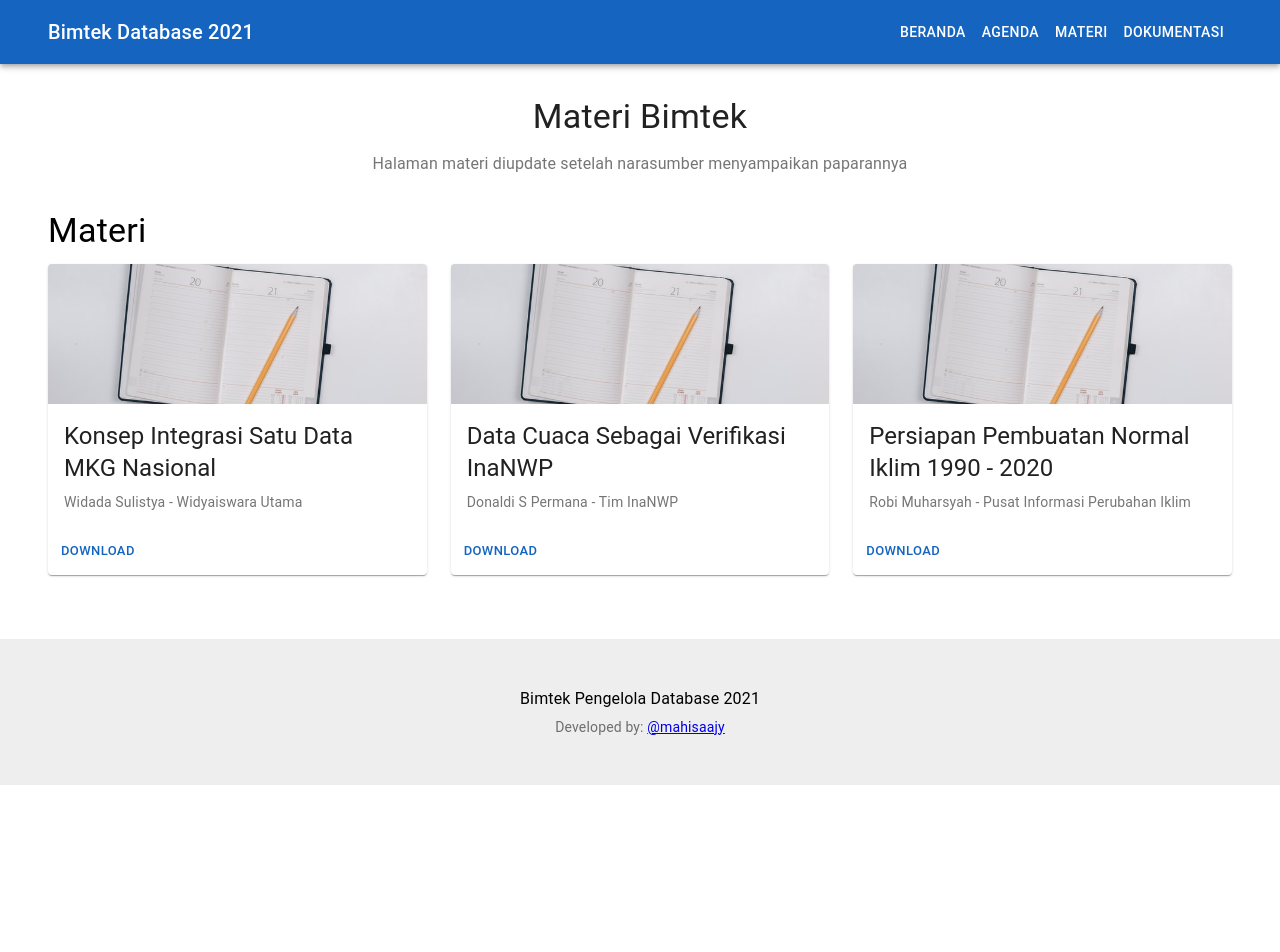
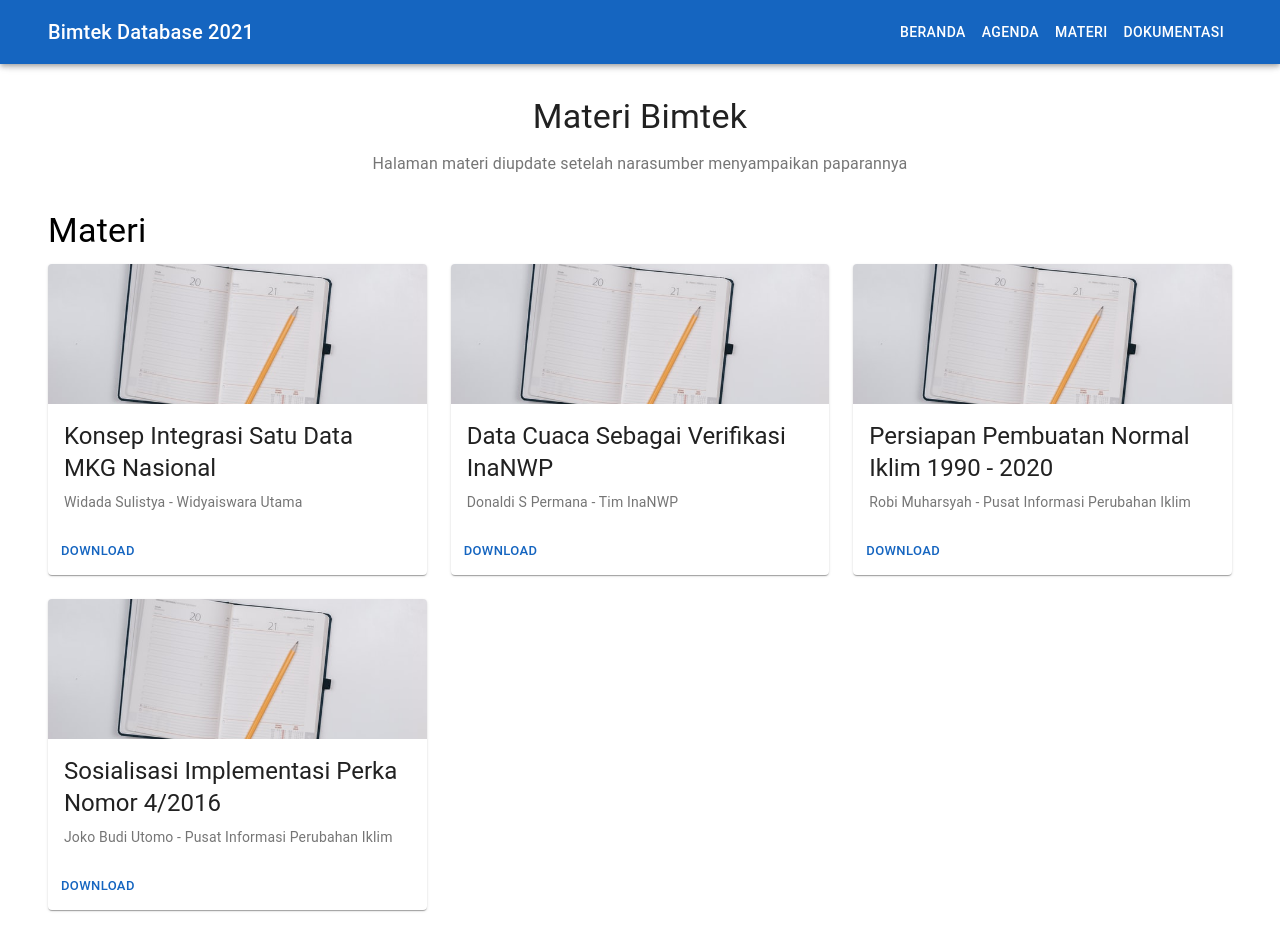
Before and after one commit to mahisaajy/bimtek2021, a React (Create React App) app: page /materi in a window 1280 px wide. Shown: the top 952 px of the page. Before the commit the page ends 800 px from the top, so only its background shows below. Built offline with nearby package versions, Linux system fonts and the light colour scheme.

Commit message:
update halaman materi

```diff
--- a/src/pages/Materi.tsx
+++ b/src/pages/Materi.tsx
@@ -149,6 +149,10 @@ export default function Materi() {
                         <Grid item xs={12} sm={4} md={4}>
                             <CustomCard title={'Persiapan Pembuatan Normal Iklim 1990 - 2020'} description={'Robi Muharsyah - Pusat Informasi Perubahan Iklim'} imagemedia={'agenda2.jpg'} linkto={'https://drive.google.com/file/d/18hJ6LueCV7agqLCJsxeJTeKczfqF63R1/view?usp=sharing'} />
                         </Grid>
+
+                        <Grid item xs={12} sm={4} md={4}>
+                            <CustomCard title={'Sosialisasi Implementasi Perka Nomor 4/2016	'} description={'Joko Budi Utomo - Pusat Informasi Perubahan Iklim'} imagemedia={'agenda2.jpg'} linkto={'https://drive.google.com/file/d/1A_G34oPoHY0iUBTBa0uoPGwJ14SePTcF/view?usp=sharing'} />
+                        </Grid>
                         {/* <Grid item xs={12} sm={4} md={4}>
                             <CustomCard title={'Sosialisasi QM, QA, dan QC Data Cuaca dan Iklim'} description={'Urip Haryoko - Perekayasa Utama (Puslitbang)'} imagemedia={'agenda2.jpg'} linkto={'https://drive.google.com/file/d/1vIkAPiEeps03cJzGPL_n9c947U6XmKfS/view?usp=sharing'} />
                         </Grid>
```
